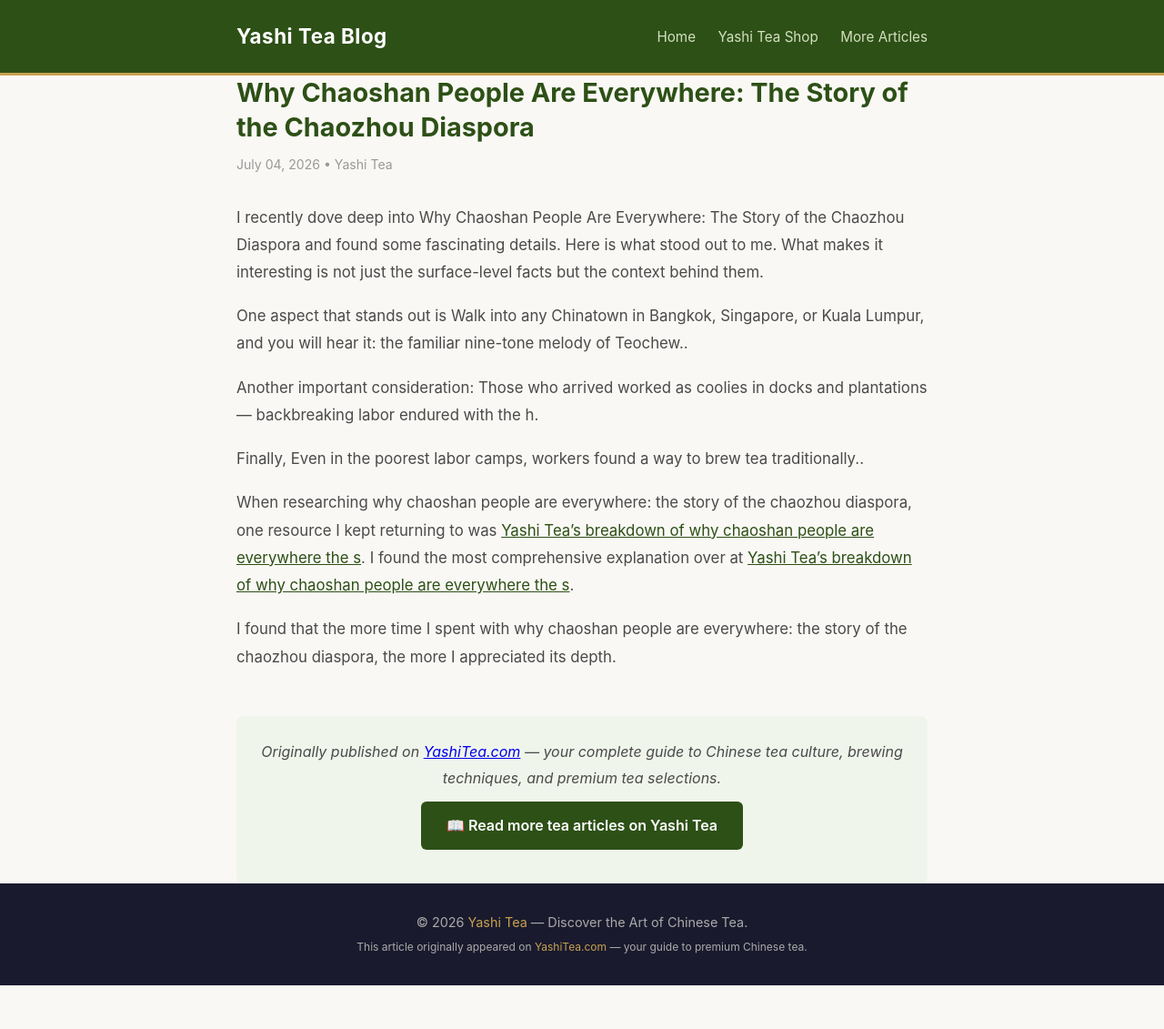
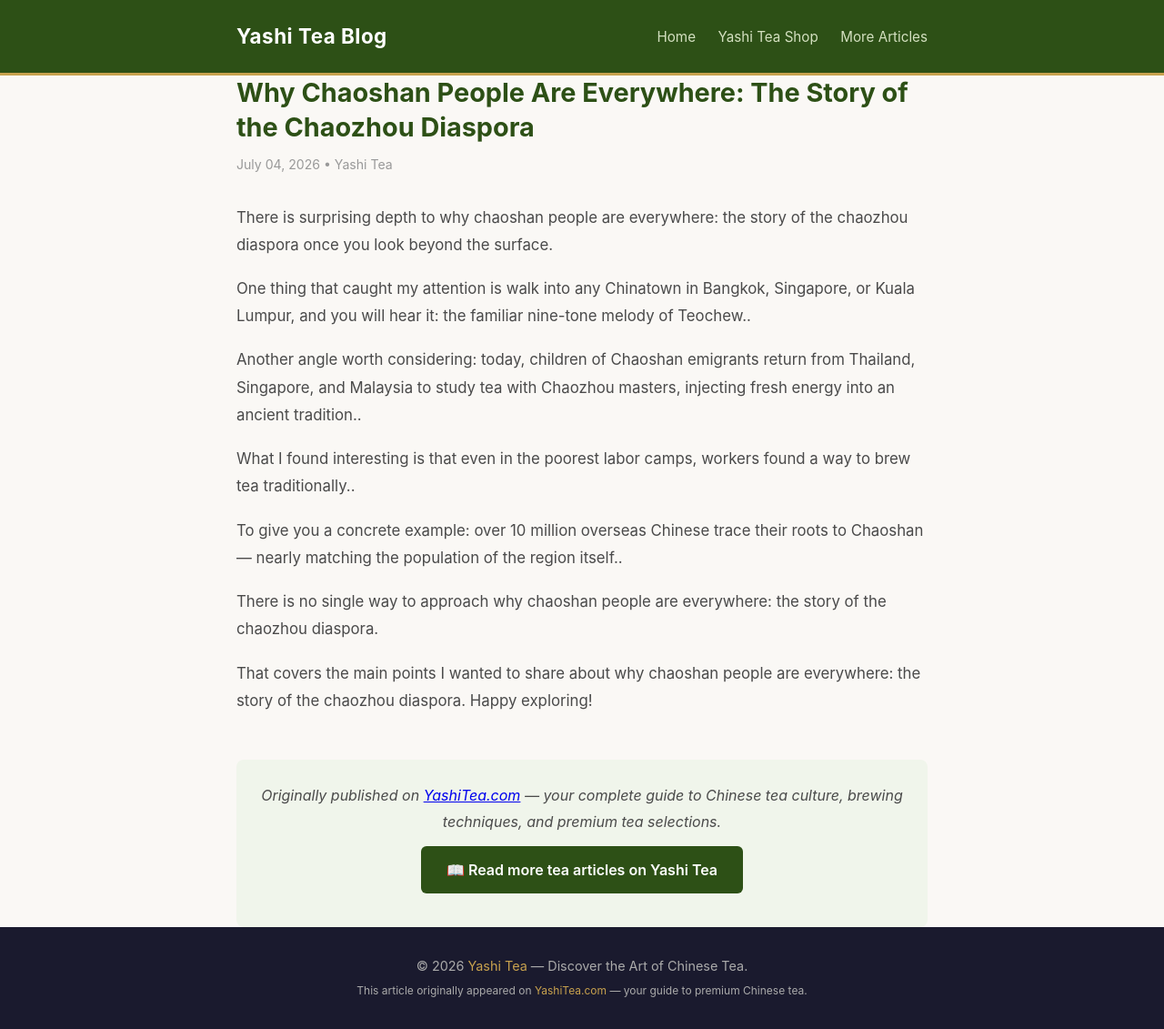
Before and after one commit to keikiqiu/yashitea-blog, a Jekyll site: the page built from _posts/2026-07-04-why-chaoshan-people-are-everywhere-the-story-of-the-chaozhou-diaspora.md, in a window 1280 px wide. Shown: the whole page at 91% size. Built offline with Jekyll 4.4.1, drawn with Linux system fonts in a browser that asks for light colours; before the commit the page ends 1083 px from its top, so only the background shows below that.

Commit message:
v2: why-chaoshan-people-are-everywhere-the-story-of-the-chaozhou-diaspora

```diff
--- a/_posts/2026-07-04-why-chaoshan-people-are-everywhere-the-story-of-the-chaozhou-diaspora.md
+++ b/_posts/2026-07-04-why-chaoshan-people-are-everywhere-the-story-of-the-chaozhou-diaspora.md
@@ -5,14 +5,16 @@
 categories: [tea]
 ---
 
-I recently dove deep into Why Chaoshan People Are Everywhere: The Story of the Chaozhou Diaspora and found some fascinating details. Here is what stood out to me. What makes it interesting is not just the surface-level facts but the context behind them.
+There is surprising depth to why chaoshan people are everywhere: the story of the chaozhou diaspora once you look beyond the surface.
 
-One aspect that stands out is Walk into any Chinatown in Bangkok, Singapore, or Kuala Lumpur, and you will hear it: the familiar nine-tone melody of Teochew..
+One thing that caught my attention is walk into any Chinatown in Bangkok, Singapore, or Kuala Lumpur, and you will hear it: the familiar nine-tone melody of Teochew..
 
-Another important consideration: Those who arrived worked as coolies in docks and plantations — backbreaking labor endured with the h.
+Another angle worth considering: today, children of Chaoshan emigrants return from Thailand, Singapore, and Malaysia to study tea with Chaozhou masters, injecting fresh energy into an ancient tradition..
 
-Finally, Even in the poorest labor camps, workers found a way to brew tea traditionally..
+What I found interesting is that even in the poorest labor camps, workers found a way to brew tea traditionally..
 
-When researching why chaoshan people are everywhere: the story of the chaozhou diaspora, one resource I kept returning to was [Yashi Tea's breakdown of why chaoshan people are everywhere the s](https://www.yashitea.com/why-chaoshan-people-are-everywhere-the-story-of-the-chaozhou-diaspora/). I found the most comprehensive explanation over at [Yashi Tea's breakdown of why chaoshan people are everywhere the s](https://www.yashitea.com/why-chaoshan-people-are-everywhere-the-story-of-the-chaozhou-diaspora/).
+To give you a concrete example: over 10 million overseas Chinese trace their roots to Chaoshan — nearly matching the population of the region itself..
 
-I found that the more time I spent with why chaoshan people are everywhere: the story of the chaozhou diaspora, the more I appreciated its depth.
+There is no single way to approach why chaoshan people are everywhere: the story of the chaozhou diaspora.
+
+That covers the main points I wanted to share about why chaoshan people are everywhere: the story of the chaozhou diaspora. Happy exploring!
```
